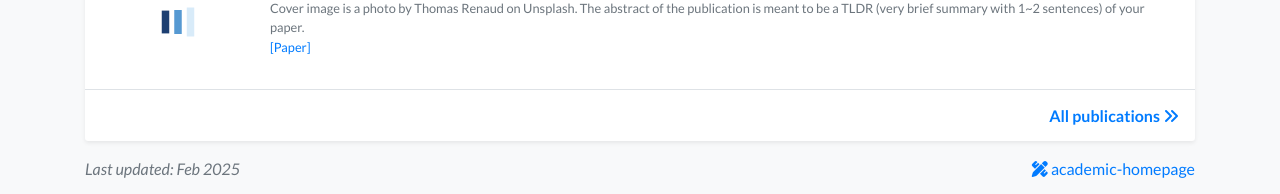
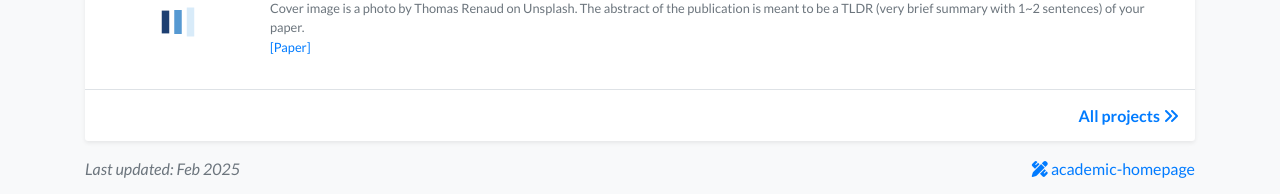
Before and after one commit to kirtan2605/kirtan2605.github.io, a Jekyll site: the page built from index.html, in a window 1280 px wide and 1326 px high. Shown: the part 1129-1323 px from the top of the window. Built offline with Jekyll 4.4.1, drawn with Linux system fonts in a browser that asks for light colours; nearby versions of some CDN libraries; a style sheet for code colours, icons or effects is not loaded.

Commit message:
Update publication_card.html

```diff
--- a/_includes/widgets/publication_card.html
+++ b/_includes/widgets/publication_card.html
@@ -1,13 +1,13 @@
 {% assign publications = include.publications %}
 <div class="my-3 p-0 bg-white shadow-sm rounded-sm">
     <h6 class="border-bottom border-gray p-3 mb-0">
-        {% if include.title %}{{ include.title }}{% else %}<i class="fas fa-star"></i> Selected Recent Publications{% endif %}
+        {% if include.title %}{{ include.title }}{% else %}<i class="fas fa-star"></i> Selected Projects{% endif %}
         <a href="{{ 'publications' | relative_url }}">(view all <i class="fas fa-angle-double-right"></i>)</a>
     </h6>
     {% for item in publications limit:include.limit %}
         {% include widgets/publication_item.html item=item first=false last=false %}
     {% endfor %}
     <h6 class="d-block p-3 mt-0 text-right">
-        <a href="{{ 'publications' | relative_url }}">All publications <i class="fas fa-angle-double-right"></i></a>
+        <a href="{{ 'publications' | relative_url }}">All projects <i class="fas fa-angle-double-right"></i></a>
     </h6>
 </div>
```
